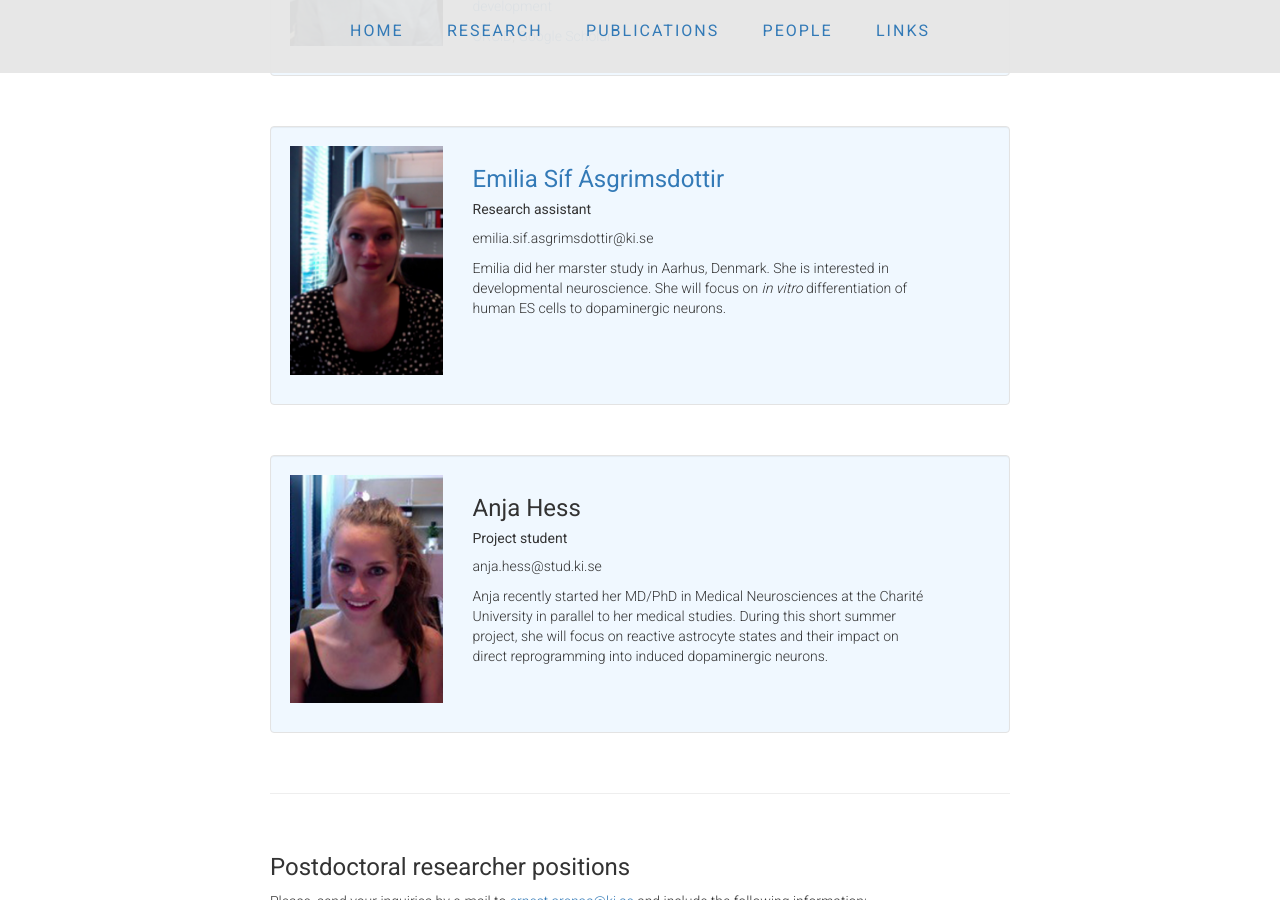
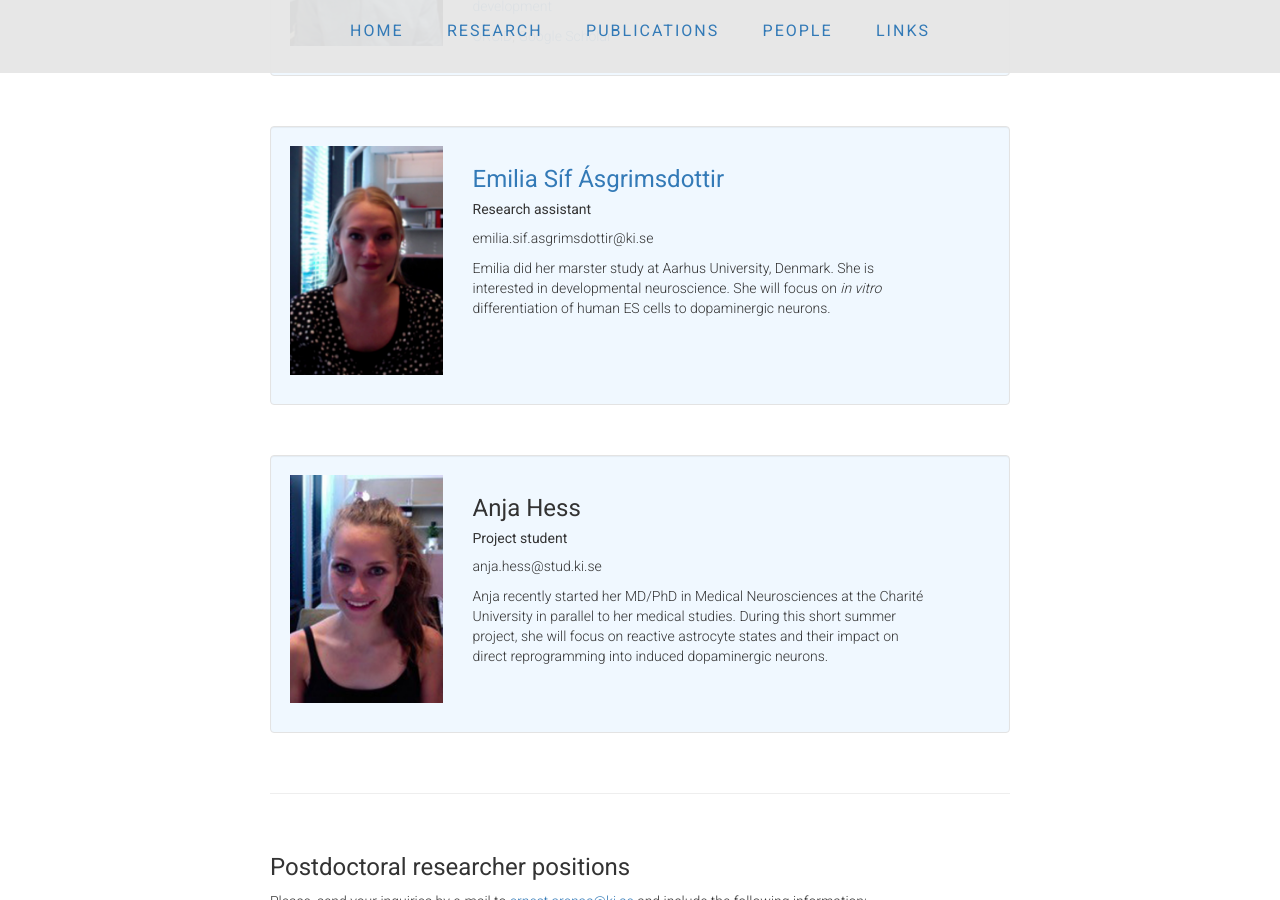
Before and after one commit to ArenasLab/arenaslab.github.io, a Jekyll site: the page people/index.html, which Jekyll copies as it is, in a window 1280 px wide and 900 px high, scrolled down 1248 px. Built offline with Jekyll 4.4.1, drawn with Linux system fonts in a browser that asks for light colours.

Commit message:
Update index.html

```diff
--- a/people/index.html
+++ b/people/index.html
@@ -154,7 +154,7 @@
                   <h3><a href="https://ki.se/people/emisif">Emilia Síf Ásgrimsdottir</a></h3>
                     <h5>Research assistant</h5>
                       <p>emilia.sif.asgrimsdottir@ki.se<br>
-	                <p> Emilia did her marster study in Aarhus, Denmark. She is interested in developmental neuroscience. She will focus on <i>in vitro</i> differentiation of human ES cells to dopaminergic neurons.</a></p>
+	                <p> Emilia did her marster study at Aarhus University, Denmark. She is interested in developmental neuroscience. She will focus on <i>in vitro</i> differentiation of human ES cells to dopaminergic neurons.</a></p>
 
 
 	              </p>
```
